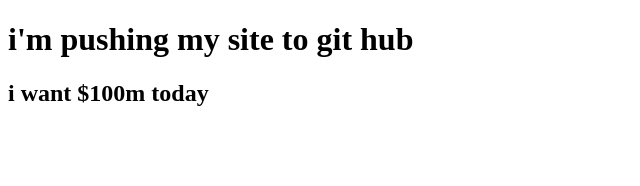
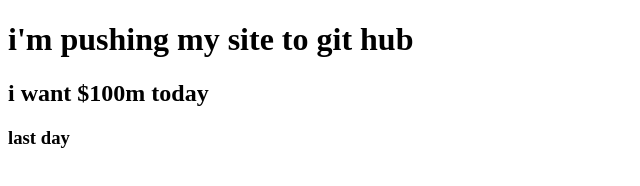
Before and after one commit to kolysi/aws, a plain HTML site: page index.html in a window 1280 px wide. Shown: the full height of the page, 0-640 px from the left. Drawn offline with Linux system fonts and the light colour scheme.

Commit message:
still testing

```diff
--- a/index.html
+++ b/index.html
@@ -8,5 +8,6 @@
 <body>
     <h1>i'm pushing my site to git hub</h1>
     <h2>i want $100m today</h2>
+    <h3>last day</h3>
 </body>
 </html>
```
Also changed, not shown: 1 other file.
